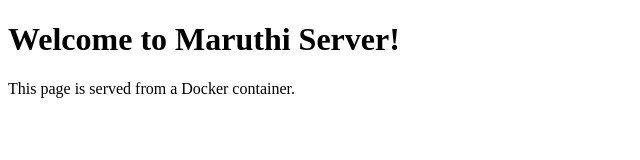
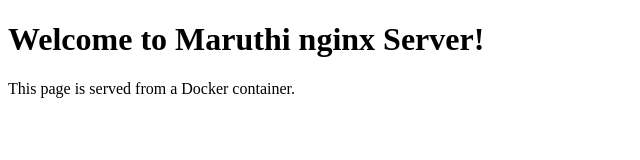
Before and after one commit to Maruthiwork/ig_task, a plain HTML site: page index.html in a window 1280 px wide. Shown: the whole page, without its empty margins (0-640 px from the left). Drawn offline with Linux system fonts and the light colour scheme.

Commit message:
Update index.html

```diff
--- a/index.html
+++ b/index.html
@@ -4,7 +4,7 @@
     <title>My Server</title>
 </head>
 <body>
-    <h1>Welcome to Maruthi Server!</h1>
+    <h1>Welcome to Maruthi nginx Server!</h1>
     <p>This page is served from a Docker container.</p>
 </body>
 </html>
```
